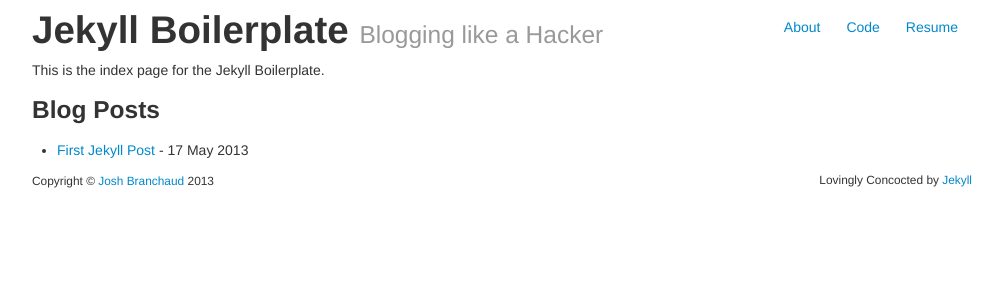
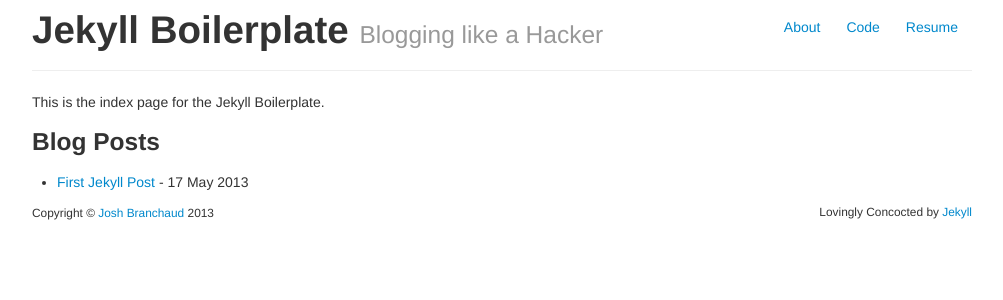
Before and after one commit to jbranchaud/jekyll-boilerplate, a Jekyll site: the page built from index.md, in a window 1280 px wide. Shown: the top 300 px of the page, without its empty margins (138-1141 px from the left). Built offline with Jekyll 4.4.1, drawn with Linux system fonts in a browser that asks for light colours; nearby versions of some CDN libraries; Markdown is read by kramdown in place of the engine named in the settings.

Commit message:
Moving the horizontal reference to the default layout so that it displays everywhere.

```diff
--- a/_layouts/default.html
+++ b/_layouts/default.html
@@ -40,6 +40,8 @@
 
             <div class="content">
 
+                <hr />
+
                 {{ content }}
 
             </div>
--- a/_layouts/post.html
+++ b/_layouts/post.html
@@ -1,8 +1,6 @@
 ---
 layout: default
 ---
-
-<hr />
 
 <h1 class="post-title">{{ page.title }}</h1>
 
```
